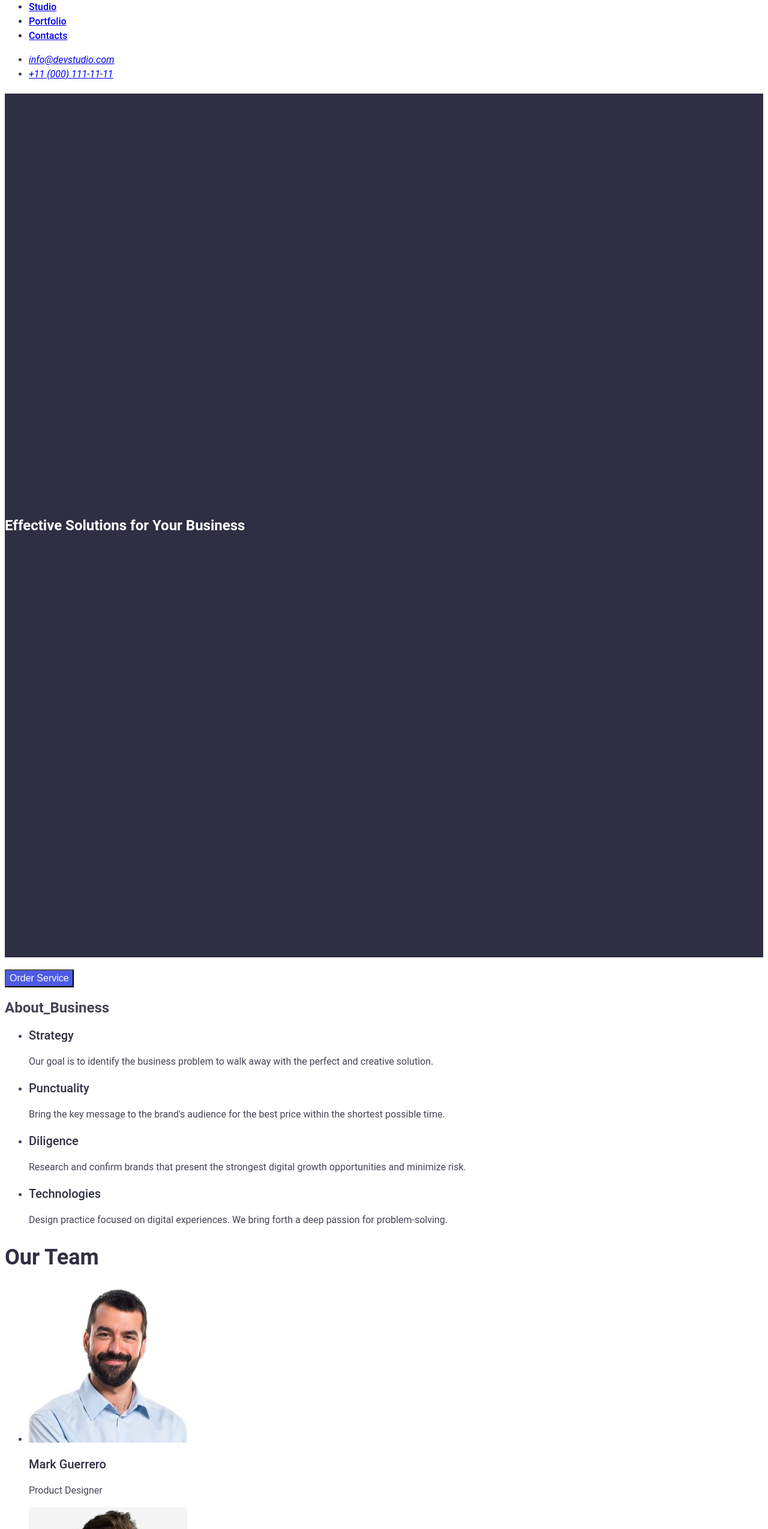
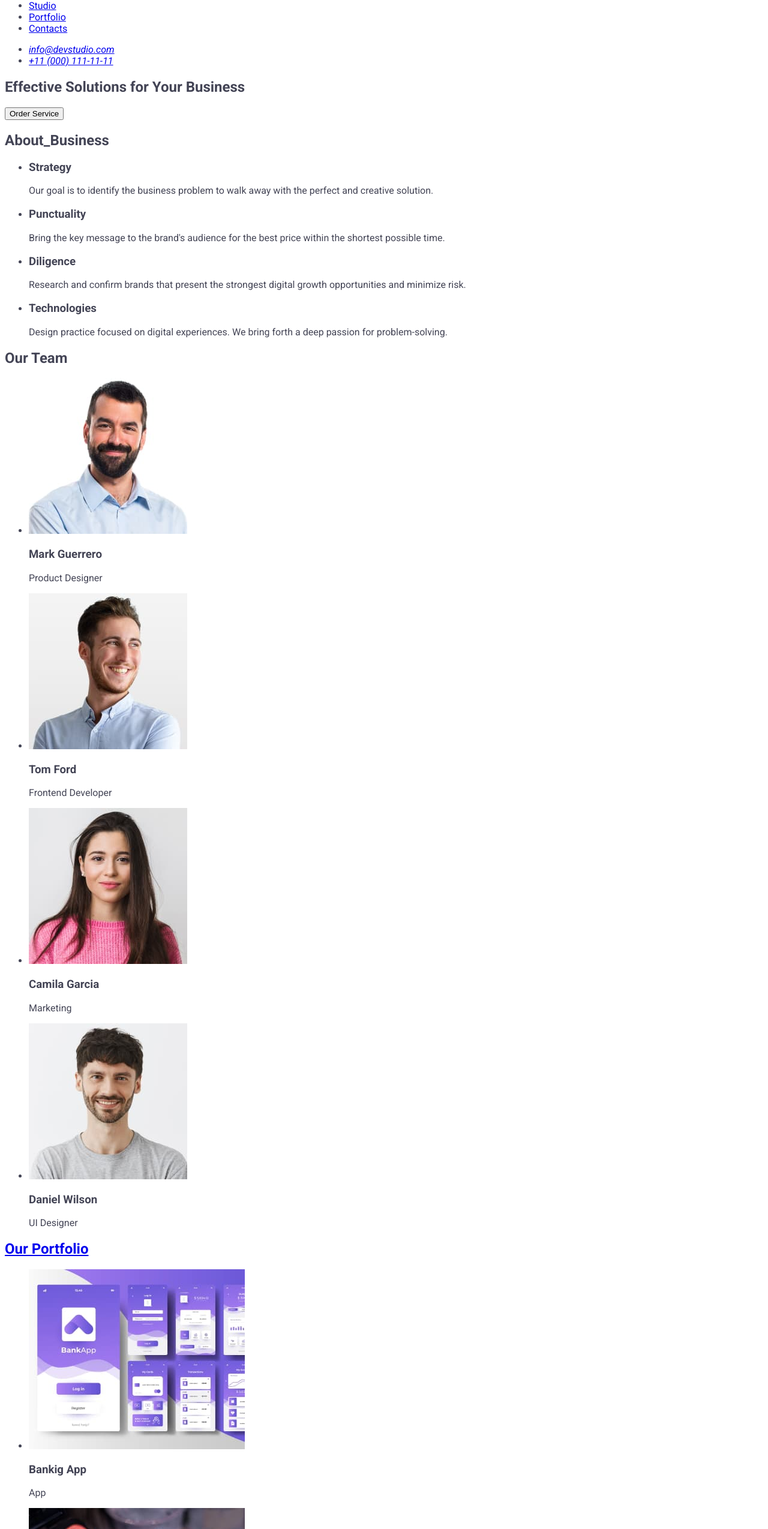
Before and after one commit to NurAleynaPektas/goit-markup-hw-02, a plain HTML site: page index.html in a window 1280 px wide. Shown: the part 43-2592 px from the top of the page at 60% size. Drawn offline with Linux system fonts and the light colour scheme; files that its build step writes are made by us from their sources; a web font is replaced by a local one.

Commit message:
delete and restart just body

```diff
--- a/css/styles.css
+++ b/css/styles.css
@@ -1,127 +1,5 @@
 body {
-  font-family: Roboto, sans-serif;
+  font-family: "Roboto", sans-serif;
   color: #434455;
   background-color: #ffffff;
 }
-
-.navStudioPortfolioContacts {
-  color: #2e2f42;
-  font-size: 16px;
-  line-height: 24px;
-  font-weight: 500;
-}
-
-.adressContacts {
-  color: #434455;
-  font-size: 16px;
-  line-height: 24px;
-  font-weight: 400;
-}
-
-#h1effective {
-  color: #ffffff;
-  background-color: #2e2f42;
-  font-weight: 700;
-  font-size: 56;
-  line-height: 60;
-}
-
-.OrderButton {
-  color: #ffffff;
-  background-color: #4d5ae5;
-  cursor: pointer;
-  line-height: 24px;
-  font-size: 16px;
-  font-weight: 500;
-}
-
-.about_places h3 {
-  color: #2e2f42;
-  line-height: 24px;
-  font-size: 20px;
-  font-weight: 500;
-}
-
-.about_places p {
-  color: #434455;
-  line-height: 24px;
-  font-size: 16px;
-  font-weight: 400;
-}
-
-#h2OurTeam {
-  color: #2e2f42;
-  line-height: 40px;
-  font-size: 36px;
-  font-weight: 700;
-}
-
-.Our_Team ul h3 {
-  color: #2e2f42;
-  line-height: 24px;
-  font-size: 20px;
-  font-weight: 500;
-}
-
-.Our_Team ul p {
-  color: #434455;
-  line-height: 24px;
-  font-size: 16px;
-  font-weight: 400;
-}
-
-#h2Portfolio {
-  color: #2e2f42;
-  line-height: 40px;
-  font-size: 36px;
-  font-weight: 700;
-}
-
-.firstOurPortfolio ul h3 {
-  color: #2e2f42;
-  line-height: 24px;
-  font-size: 20px;
-  font-weight: 500;
-}
-
-.firstOurPortfolio ul p {
-  color: #434455;
-  line-height: 24px;
-  font-size: 16px;
-  font-weight: 400;
-}
-
-.secondOurPortfolio ul h3 {
-  color: #2e2f42;
-  line-height: 24px;
-  font-size: 20px;
-  font-weight: 500;
-}
-
-.secondOurPortfolio ul p {
-  color: #434455;
-  line-height: 24px;
-  font-size: 16px;
-  font-weight: 400;
-}
-
-#footerWeb {
-  color: #4d5ae5;
-  line-height: 21px;
-  font-size: 18px;
-  font-weight: 700;
-}
-
-#footerStusio {
-  color: #f4f4fd;
-  line-height: 21px;
-  font-size: 18px;
-  font-weight: 700;
-}
-
-.footerplace {
-  color: #e7e9fc;
-  line-height: 24px;
-  font-size: 16px;
-  font-weight: 400;
-}
--- a/index.html
+++ b/index.html
@@ -5,16 +5,22 @@
     <meta name="viewport" content="width=device-width, initial-scale=1.0" />
     <title>FirstWork</title>
     <link rel="stylesheet" href="./styles.css" />
+    <link rel="preconnect" href="https://fonts.googleapis.com" />
+    <link rel="preconnect" href="https://fonts.gstatic.com" crossorigin />
+    <link
+      href="https://fonts.googleapis.com/css2?family=Playwrite+GB+S:ital,wght@0,100..400;1,100..400&family=Roboto:ital,wght@0,100;0,300;0,400;0,500;0,700;0,900;1,100;1,300;1,400;1,500;1,700;1,900&family=Tangerine:wght@400;700&display=swap"
+      rel="stylesheet"
+    />
   </head>
   <body>
     <header>
       <nav id="allNav">
-        <a href="./index.html" style="color: #2e2f42"
-          ><span style="color: #4d5ae5">Web</span>Studio</a
+        <a class="navLogo" href="./index.html"
+          >Web<span class="navStudio">Studio</span></a
         >
 
         <ul class="navStudioPortfolioContacts">
-          <li><a href="./index.html">Studio</a></li>
+          <li><a class="navStudiolink" href="./index.html">Studio</a></li>
           <li><a href="./index.html">Portfolio</a></li>
           <li><a href="./index.html">Contacts</a></li>
         </ul>
```
